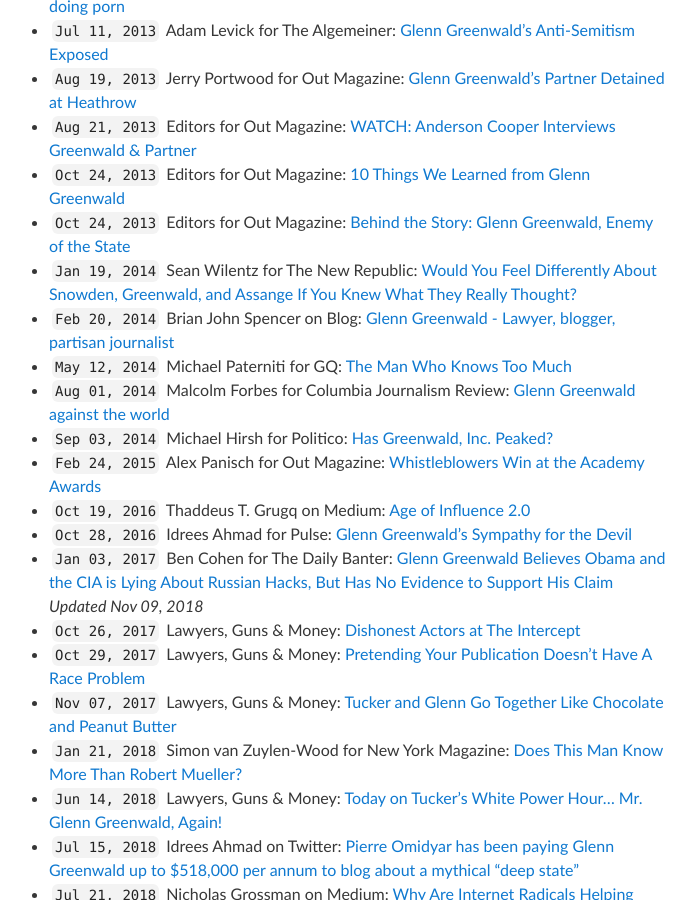
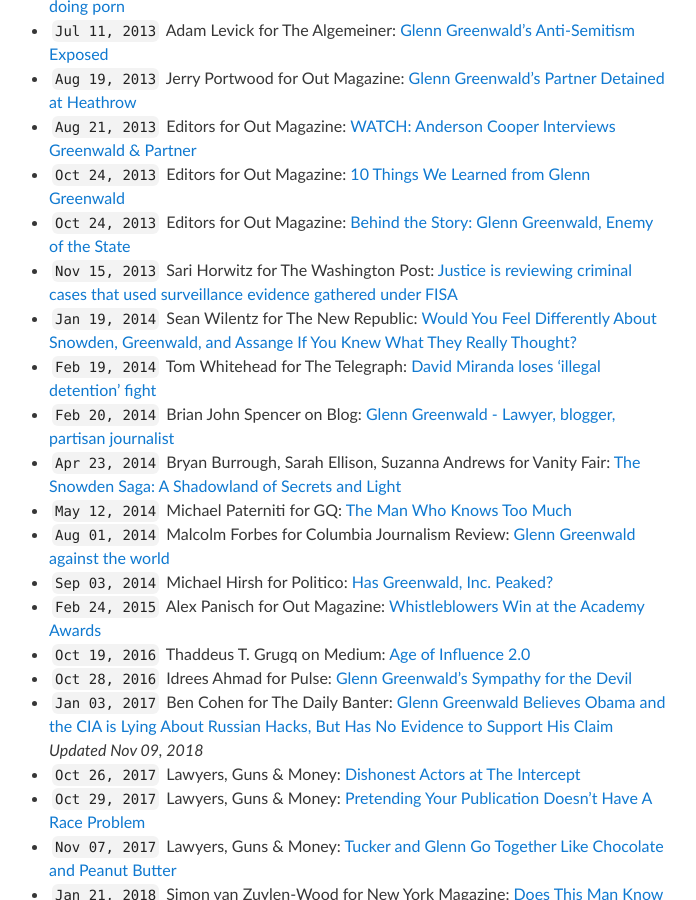
Before and after one commit to masternotions/masternotions.github.io, a Jekyll site: the page built from articles.md, in a window 1280 px wide and 900 px high, scrolled down 807 px. Shown: the whole window, without its empty margins (291-987 px from the left). Built offline with Jekyll 4.4.1, drawn with Linux system fonts in a browser that asks for light colours.

Commit message:
Added 3 more articles

```diff
--- a/articles.md
+++ b/articles.md
@@ -23,8 +23,11 @@ title: Articles
 - ``Aug 21, 2013`` Editors for Out Magazine: [WATCH: Anderson Cooper Interviews Greenwald & Partner](https://www.out.com/entertainment/popnography/2013/08/21/watch-anderson-cooper-interviews-glenn-greenwald-david-miranda)
 - ``Oct 24, 2013`` Editors for Out Magazine: [10 Things We Learned from Glenn Greenwald](https://www.out.com/glenn-greenwald/2013/10/24/10-things-we-learned-glenn-greenwald)
 - ``Oct 24, 2013`` Editors for Out Magazine: [Behind the Story: Glenn Greenwald, Enemy of the State](https://www.out.com/news-opinion/2013/10/24/behind-story-glenn-greenwald-enemy-state)
+- ``Nov 15, 2013`` Sari Horwitz for The Washington Post: [Justice is reviewing criminal cases that used surveillance evidence gathered under FISA](https://www.washingtonpost.com/world/national-security/justice-reviewing-criminal-cases-that-used-evidence-gathered-under-fisa-act/2013/11/15/0aea6420-4e0d-11e3-9890-a1e0997fb0c0_story.html)
 - ``Jan 19, 2014`` Sean Wilentz for The New Republic: [Would You Feel Differently About Snowden, Greenwald, and Assange If You Knew What They Really Thought?](https://newrepublic.com/article/116253/edward-snowden-glenn-greenwald-julian-assange-what-they-believe)
+- ``Feb 19, 2014`` Tom Whitehead for The Telegraph: [David Miranda loses 'illegal detention' fight](https://www.telegraph.co.uk/news/uknews/terrorism-in-the-uk/10648338/David-Miranda-loses-illegal-detention-fight.html)
 - ``Feb 20, 2014`` Brian John Spencer on Blog: [Glenn Greenwald - Lawyer, blogger, partisan journalist](http://brianjohnspencer.blogspot.com/2014/02/glenn-greenwald-lawyer-blogger-partisan.html)
+- ``Apr 23, 2014`` Bryan Burrough, Sarah Ellison, Suzanna Andrews for Vanity Fair: [The Snowden Saga: A Shadowland of Secrets and Light](https://www.vanityfair.com/news/politics/2014/05/edward-snowden-politics-interview)
 - ``May 12, 2014`` Michael Paterniti for GQ: [The Man Who Knows Too Much](https://www.gq.com/story/glenn-greenwald-edward-snowden-no-place-to-hide)
 - ``Aug 01, 2014`` Malcolm Forbes for Columbia Journalism Review: [Glenn Greenwald against the world](https://archives.cjr.org/critical_eye/glenn_greenwald_against_the_wo.php)
 - ``Sep 03, 2014`` Michael Hirsh for Politico: [Has Greenwald, Inc. Peaked?](https://www.politico.com/magazine/story/2014/09/glenn-greenwald-inc-peaked-110576)
```
